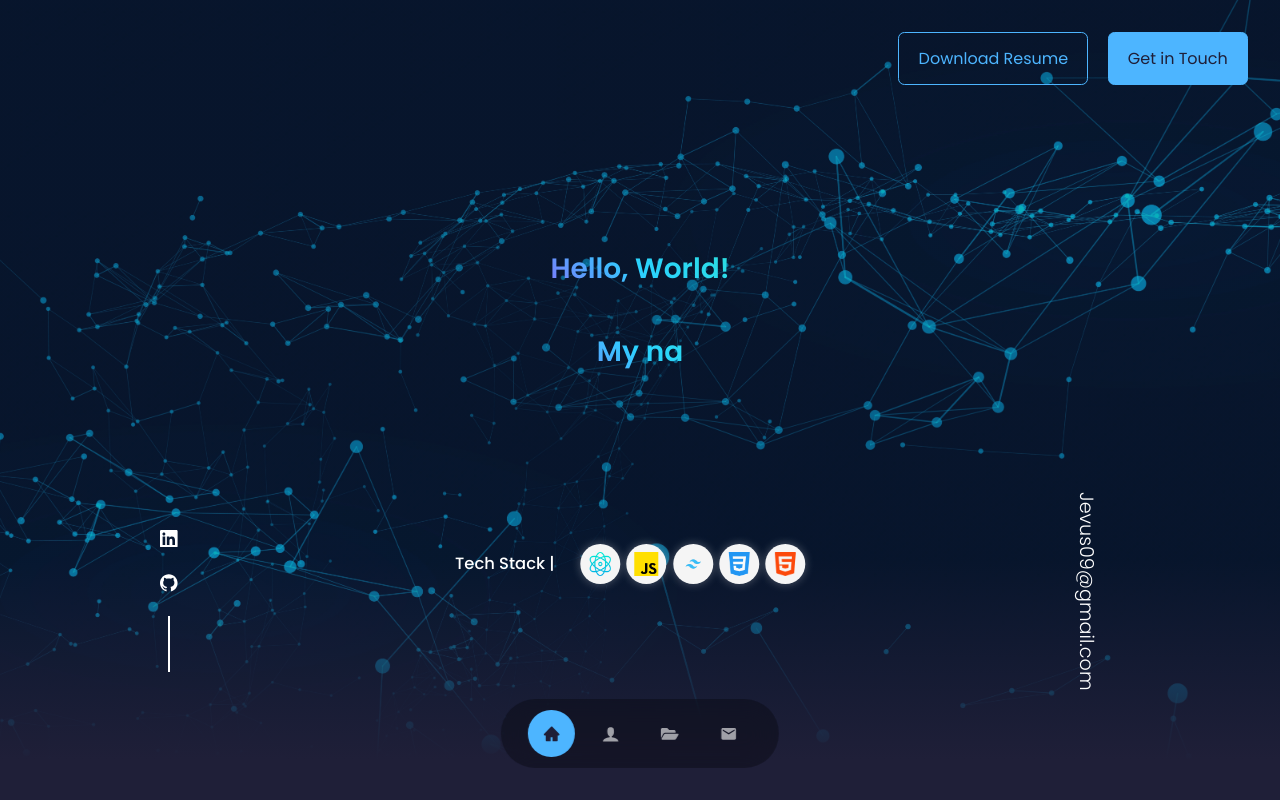
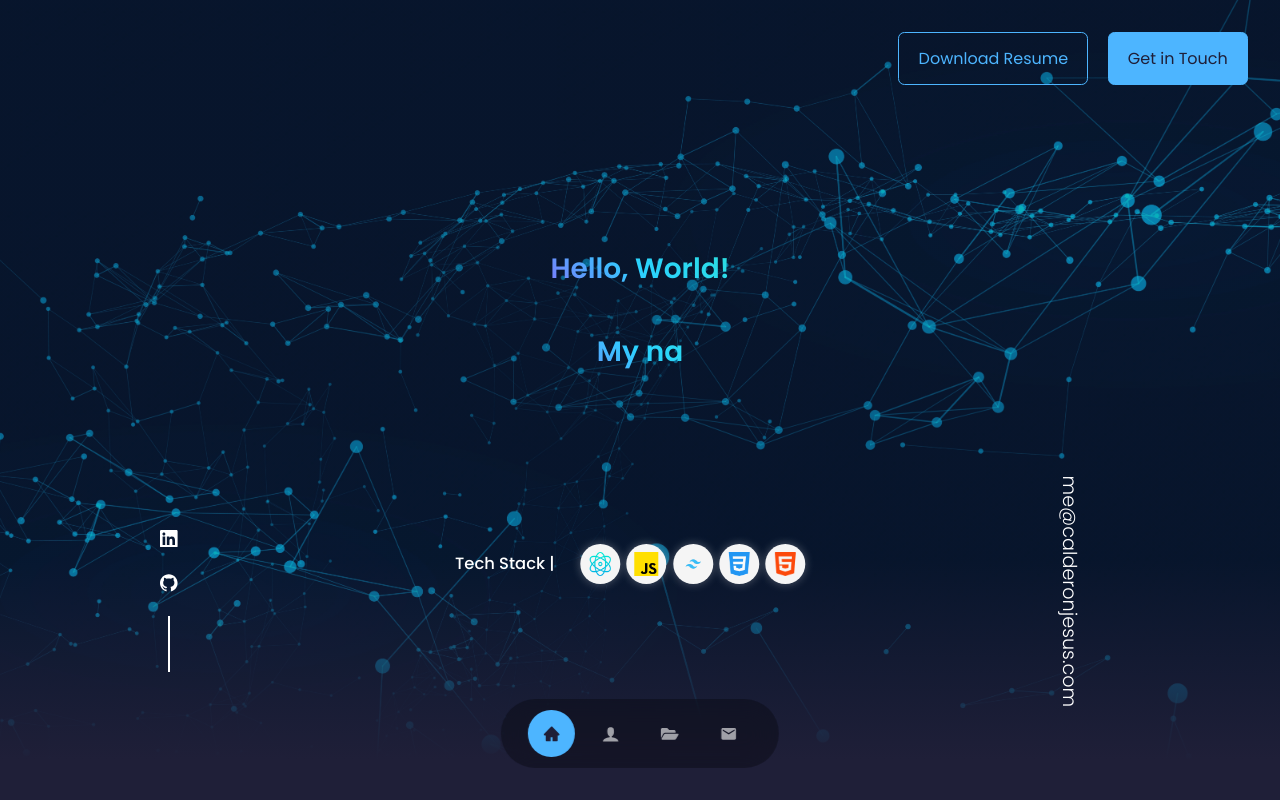
Before and after one commit to Jevus09/portfolio-website, a React (Create React App) app: page / in a window 1280 px wide. Shown: the top 800 px of the page. Built offline with nearby package versions, Linux system fonts and the light colour scheme.

Commit message:
updated resume file + udpated email contact

```diff
--- a/src/components/Contact/Contact.jsx
+++ b/src/components/Contact/Contact.jsx
@@ -9,7 +9,7 @@ const Contact = () => {
       <div className='container_contact'>
         <p>Thank you for visiting my portfolio! If you are interested in discussing freelance work or a software developer position, I am open to opportunities and would love to hear from you. You can reach out to me by clicking below, or by connecting with me on LinkedIn.  I look forward to hearing from you!</p>
         <div className='contact_buttons'>
-          <a className='btn btn-primary' href="mailto:jevus09@gmail.com" rel="noopener noreferrer" target="_blank">Say Hello</a>
+          <a className='btn btn-primary' href="mailto:me@calderonjesus.com" rel="noopener noreferrer" target="_blank">Say Hello</a>
           <a className='btn btn-primary' href='https://www.linkedin.com/in/jesus-calderon-8985a41a1/' rel="noopener noreferrer" target="_blank">LinkedIn</a>
         </div>
       </div>
--- a/src/components/header/Header.jsx
+++ b/src/components/header/Header.jsx
@@ -103,7 +103,7 @@ const Header = () => {
         <HeaderSocials />
         <Stack className='stack'/>
         <div className='header_email'>
-          <a href="mailto:jevus09@gmail.com" rel="noopener noreferrer" target="_blank">Jevus09@gmail.com</a>
+          <a href="mailto:me@calderonjesus.com" rel="noopener noreferrer" target="_blank">me@calderonjesus.com</a>
         </div>
       </div>
     </header>
```
Also changed, not shown: 1 other file (tests, documents, lock files or other folders).
